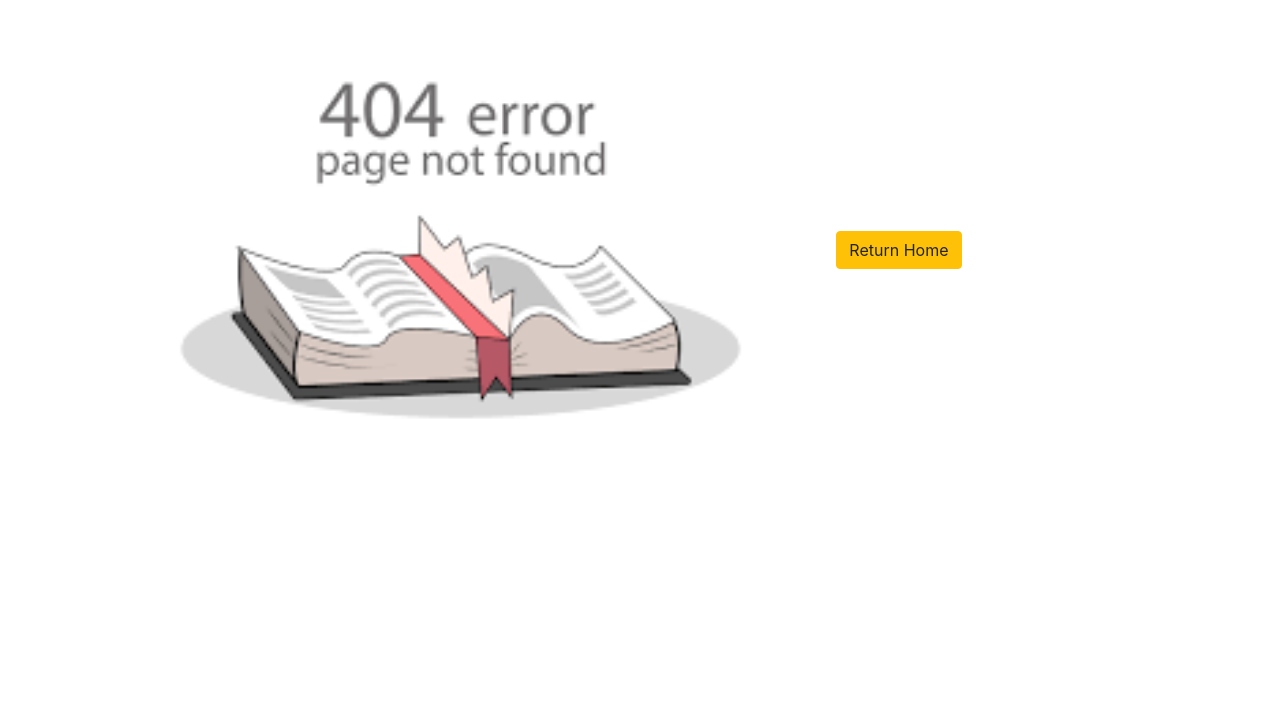
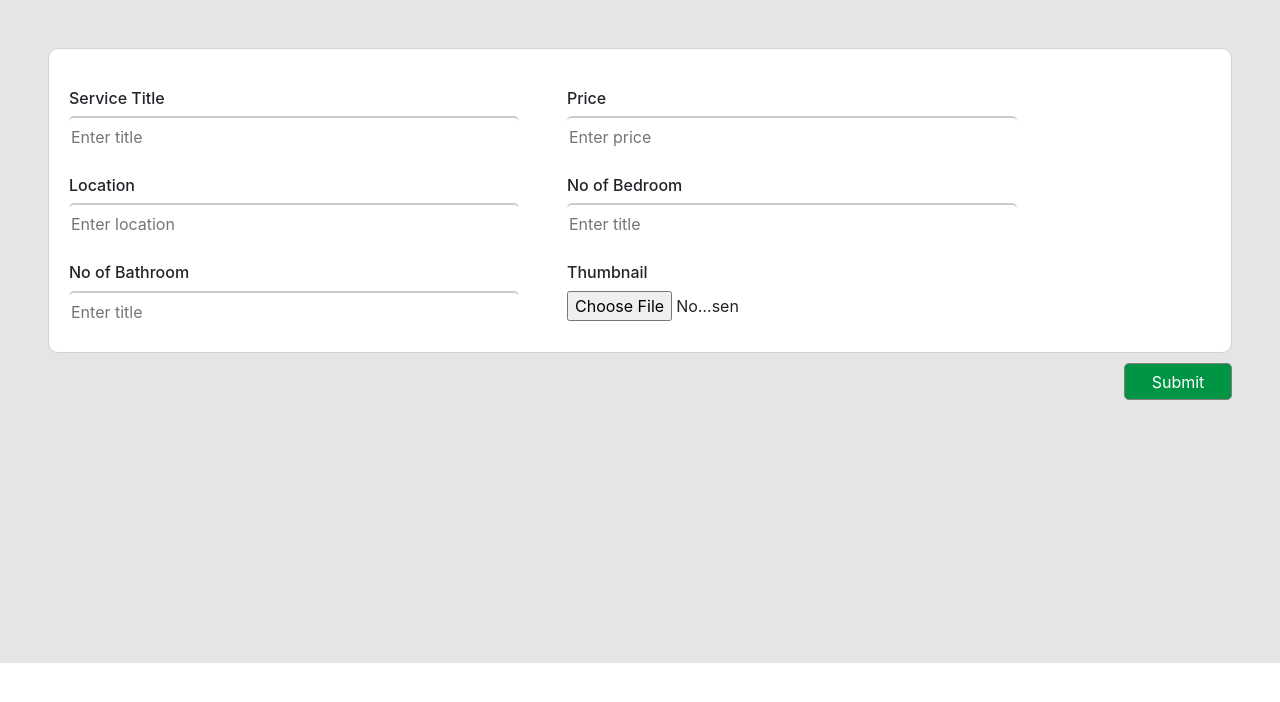
Before and after one commit to ariful-sagor/hunt-appartment, a React (Create React App) app: page /addRentHouse in a window 1280 px wide. Shown: the top 702 px of the page. Built offline with nearby package versions, Linux system fonts and the light colour scheme.

Commit message:
add rent house done

```diff
--- a/package.json
+++ b/package.json
@@ -10,6 +10,7 @@
     "react": "^17.0.1",
     "react-bootstrap": "^1.4.0",
     "react-dom": "^17.0.1",
+    "react-hook-form": "^6.9.2",
     "react-router-dom": "^5.2.0",
     "react-scripts": "4.0.0",
     "web-vitals": "^0.2.4"
--- a/src/App.js
+++ b/src/App.js
@@ -6,6 +6,7 @@ import SignUp from './Components/Login/SignUp/SignUp';
 import Login from './Components/Login/Login/Login';
 import Home from './Components/Home/Home/Home';
 import NotFound from './Components/NotFound/NotFound';
+import AddRentHouse from './Components/Bookings/AddRentHouse/AddRentHouse';
 
 
 
@@ -16,6 +17,9 @@ function App() {
 
     <Router>
       <Switch>
+      <Route path="/addRentHouse">
+          <AddRentHouse/>
+        </Route>
         <Route path="/login">
           <Login />
         </Route>
--- /dev/null
+++ b/src/Components/Bookings/AddRentHouse/AddRentHouse.css
@@ -0,0 +1,70 @@
+.add-service-container{
+    background-color: #E5E5E5;
+    padding-bottom: 300px;
+
+}
+.u-name{
+    text-align: right;
+    justify-content: right;
+}
+.add-service{
+
+}
+.in-container{
+    padding: 20px;
+    display: flex;
+    border: 1px solid lightgray;
+    border-radius: 10px;
+    background-color: white;
+    margin-bottom: 10px;
+    height: 305px;
+
+}
+.title-container{
+    height:80px;
+}
+.in-block{
+    background-color: transparent;
+    border: none;
+    border-top: 2px solid #CCC;
+    border-radius: 5px;
+    color:black;
+    box-sizing: border-box;
+    width: 450px;
+    height: 40px;
+    display: flex;
+}
+.file{
+    float: left;
+}
+.desc-box{
+    background-color: transparent;
+    border: none;
+    border-bottom: 2px solid #CCC;
+    border-radius: 5px;
+    color:black;
+    box-sizing: border-box;
+    width: 450px;
+    height: 121px;
+    padding-bottom: 70px;
+}
+.file-block{
+    width: 173px;
+    height: 40px;
+}
+.des-label{
+    margin-top: 20px;
+}
+.submit-btn{
+    color: white;
+    background-color: #009444;
+    border-radius: 5px;
+    border: 1px solid gray;
+    height: 37px;
+    width: 108px;
+    float: right;
+
+}
+.container-label{
+    margin-bottom: 20px;
+}
--- /dev/null
+++ b/src/Components/Bookings/AddRentHouse/AddRentHouse.js
@@ -0,0 +1,85 @@
+import React, { useState } from 'react';
+import { useForm } from 'react-hook-form';
+import './AddRentHouse.css';
+const AddRentHouse = () => {
+    const { register, errors } = useForm();
+    const [info, setInfo] = useState({});
+    const [file, setFile] = useState(null);
+    const handleBlur = e => {
+        const newInfo = { ...info };
+        newInfo[e.target.name] = e.target.value;
+        setInfo(newInfo);
+    }
+
+    const handleFileChange = (e) => {
+        const newFile = e.target.files[0];
+        setFile(newFile);
+    }
+
+    const handleSubmit = (e) => {
+        const formData = new FormData()
+        console.log(info);
+        formData.append('file', file);
+        formData.append('title', info.title);
+        formData.append('location', info.location);
+        formData.append('bathroom', info.bathroom);
+        formData.append('price', info.price);
+        formData.append('bedroom', info.bedroom);
+
+        fetch('https://guarded-sea-90630.herokuapp.com/addSingleService', {
+            method: 'POST',
+            body: formData
+        })
+            .then(response => response.json())
+            .then(data => {
+                alert('Service Added successfully!');
+            })
+            .catch(error => {
+                console.error(error);
+                alert('Fill all fields properly.');
+            })
+        e.preventDefault();
+        e.target.reset();
+    }
+    return (
+        <div>
+            <form onSubmit={handleSubmit} action="" className="form pl-5 pt-5 add-service-container" >
+                <div className="include-btn">
+
+                    <div className="in-container mr-5 ">
+                        <div className="">
+                            <h6 className="des-label">Service Title</h6>
+                            <input onBlur={handleBlur} name="title" required placeholder="Enter title" className="in-block" />
+                            {errors.name && <span className="error">Event title is required</span>}
+
+                            <h6 className="des-label">Location</h6>
+                            <input onBlur={handleBlur} name="location" required placeholder="Enter location" className="in-block" />
+                            {errors.name && <span className="error">Location is required</span>}
+
+                            <h6 className="des-label">No of Bathroom</h6>
+                            <input onBlur={handleBlur} name="bathroom" required placeholder="Enter title" className="in-block" />
+                            {errors.name && <span className="error">No of Bathroom is required</span>}
+
+                        </div>
+                        <div className="ml-5">
+                        <h6 className="des-label">Price</h6>
+                            <input onBlur={handleBlur} name="price" required placeholder="Enter price" className="in-block" />
+                            {errors.name && <span className="error">Price is required</span>}
+
+                            <h6 className="des-label">No of Bedroom</h6>
+                            <input onBlur={handleBlur} name="bedroom" required placeholder="Enter title" className="in-block" />
+                            {errors.name && <span className="error">No of Bedroom is required</span>}
+
+                            <h6 className="des-label">Thumbnail</h6>
+                            <input type="file" onChange={handleFileChange} className="file-block" required placeholder="Choose a Image" />
+                            {errors.name && <span className="error">Image is required</span>}
+                        </div>
+                    </div>
+                    <input type="submit" className="submit-btn mr-5" />
+                </div>
+            </form>
+        </div>
+    );
+};
+
+export default AddRentHouse;
--- a/src/Components/Home/NavBar/NavBar.js
+++ b/src/Components/Home/NavBar/NavBar.js
@@ -20,7 +20,7 @@ const NavBar = () => {
                             <Link className="nav-link text-dark" to="/">Home</Link>
                         </li>
                         <li className="nav-item mx-2">
-                            <a className="nav-link text-dark" href="#works">About</a>
+                            <Link className="nav-link text-dark" to="/addRentHouse">About</Link>
                         </li>
                         <li className="nav-item mx-2">
                             <a className="nav-link text-dark" href="#works">Service</a>
```
Also changed, not shown: 1 other file (tests, documents, lock files or other folders).
